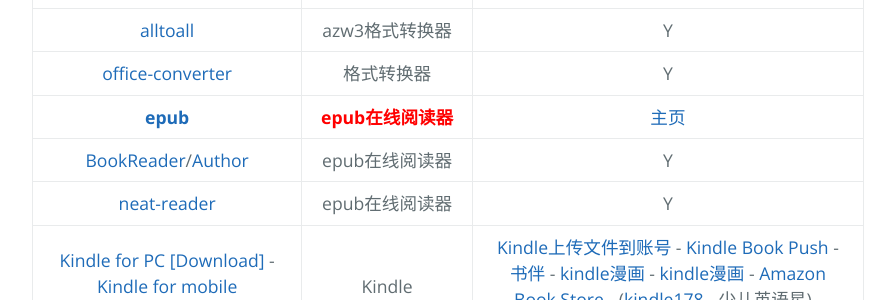
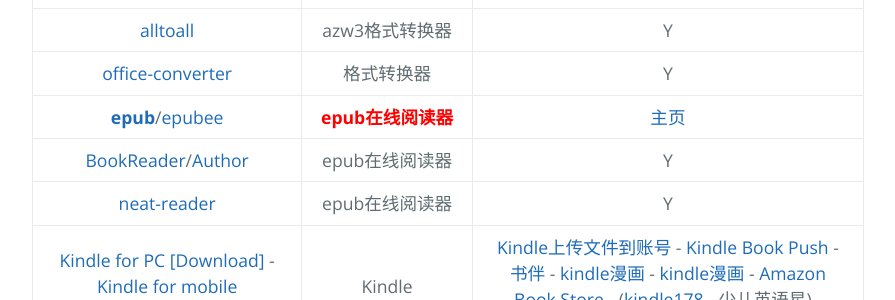
Before and after one commit to AmbroseRen/test, a Jekyll site: the page built from Library/ViewTools.md, in a window 1280 px wide. Shown: the part 293-593 px from the top of the page, without its empty margins (192-1087 px from the left). Built offline with Jekyll 4.4.1, drawn with Linux system fonts in a browser that asks for light colours; our own code applies the rules of GitHub Pages for plain Markdown files; the repository's description, which GitHub fills in, is left out.

Commit message:
Update ViewTools.md

```diff
--- a/Library/ViewTools.md
+++ b/Library/ViewTools.md
@@ -7,7 +7,7 @@
 | [toepub](https://toepub.com/zh/)/[zamzar](https://www.zamzar.com/) | 格式转换器 | Y |
 | [alltoall](https://www.alltoall.net/%e7%94%b5%e5%ad%90%e4%b9%a6/) | azw3格式转换器 | Y |
 | [office-converter](https://cn.office-converter.com/ebook-converter) | 格式转换器 | Y |
-| __[epub](https://epub.liumingye.cn/)__ | <font color="#ff0000"><b>epub在线阅读器</b></font>| [主页](https://tool.liumingye.cn/) |
+| __[epub](https://epub.liumingye.cn/)__/[epubee](http://cn.epubee.com/) | <font color="#ff0000"><b>epub在线阅读器</b></font>| [主页](https://tool.liumingye.cn/) |
 | [BookReader](https://ztftrue.github.io/BookReader/)/[Author](https://github.com/ztftrue/BookReader/) | epub在线阅读器 | Y |
 | [neat-reader](https://www.neat-reader.cn/webapp#/) | epub在线阅读器 | Y |
 | [Kindle for PC [Download]](https://www.amazon.com/Amazon-Digital-Services-LLC-Download/dp/B00UB76290) - [Kindle for mobile [Download]](https://www.amazon.com/b?ie=UTF8&node=16571048011) - [Help](https://www.amazon.com/gp/help/customer/display.html?nodeId=GZSM7D8A85WKPYYD) | Kindle | [Kindle上传文件到账号](https://www.amazon.com/gp/sendtokindle) - [Kindle Book Push](https://book.einverne.info/) - [书伴](https://bookfere.com/ebook) - [kindle漫画](http://www.kindlecomic.net/) - [kindle漫画](http://vol.moe/) - [Amazon Book Store](https://www.amazon.cn/b?ie=UTF8&node=1987669071) - ([kindle178](http://www.kindle178.com/) - 少儿英语星) - [去除DRM](http://www.staycu.com/archives/259) |
```
